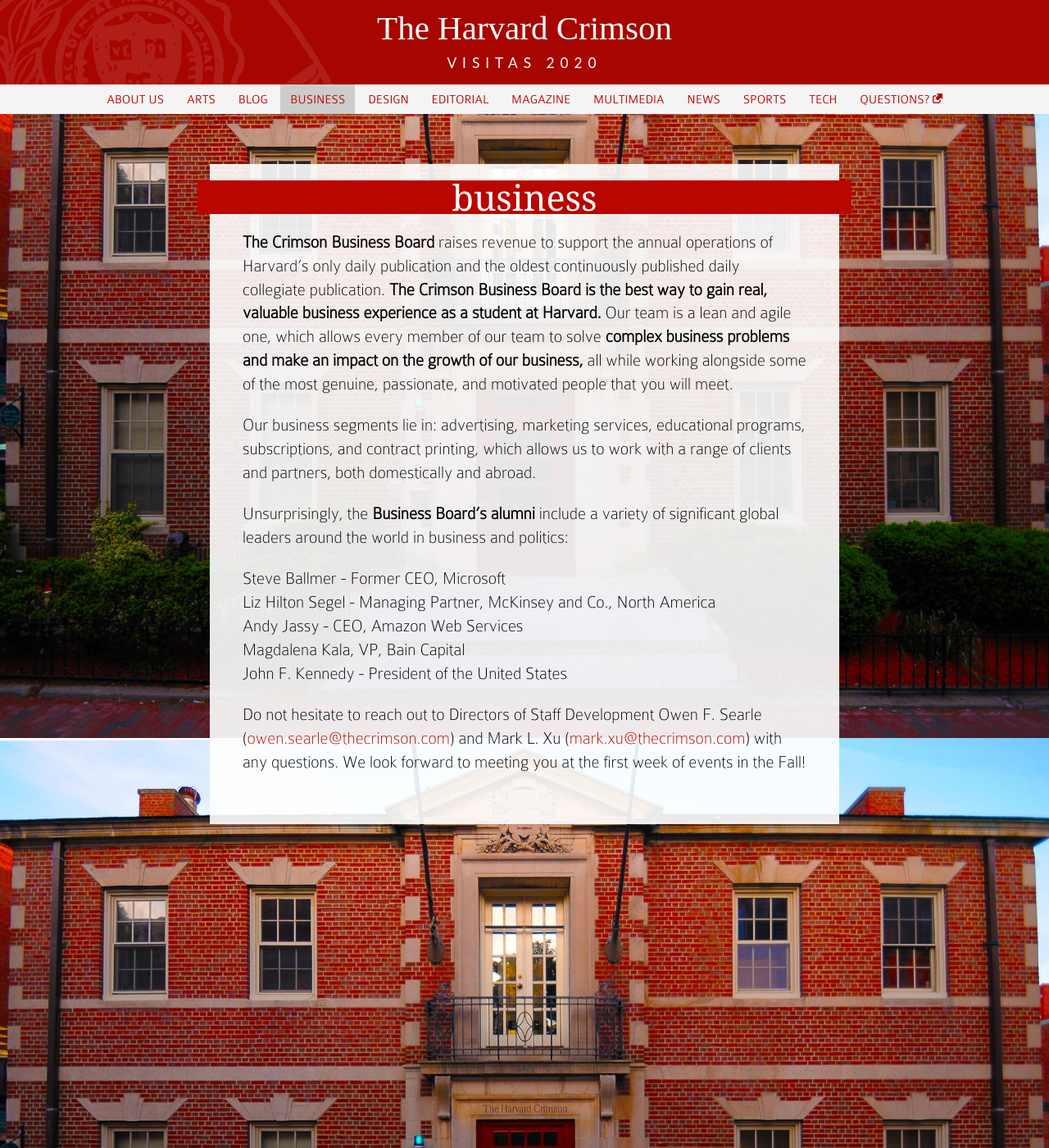
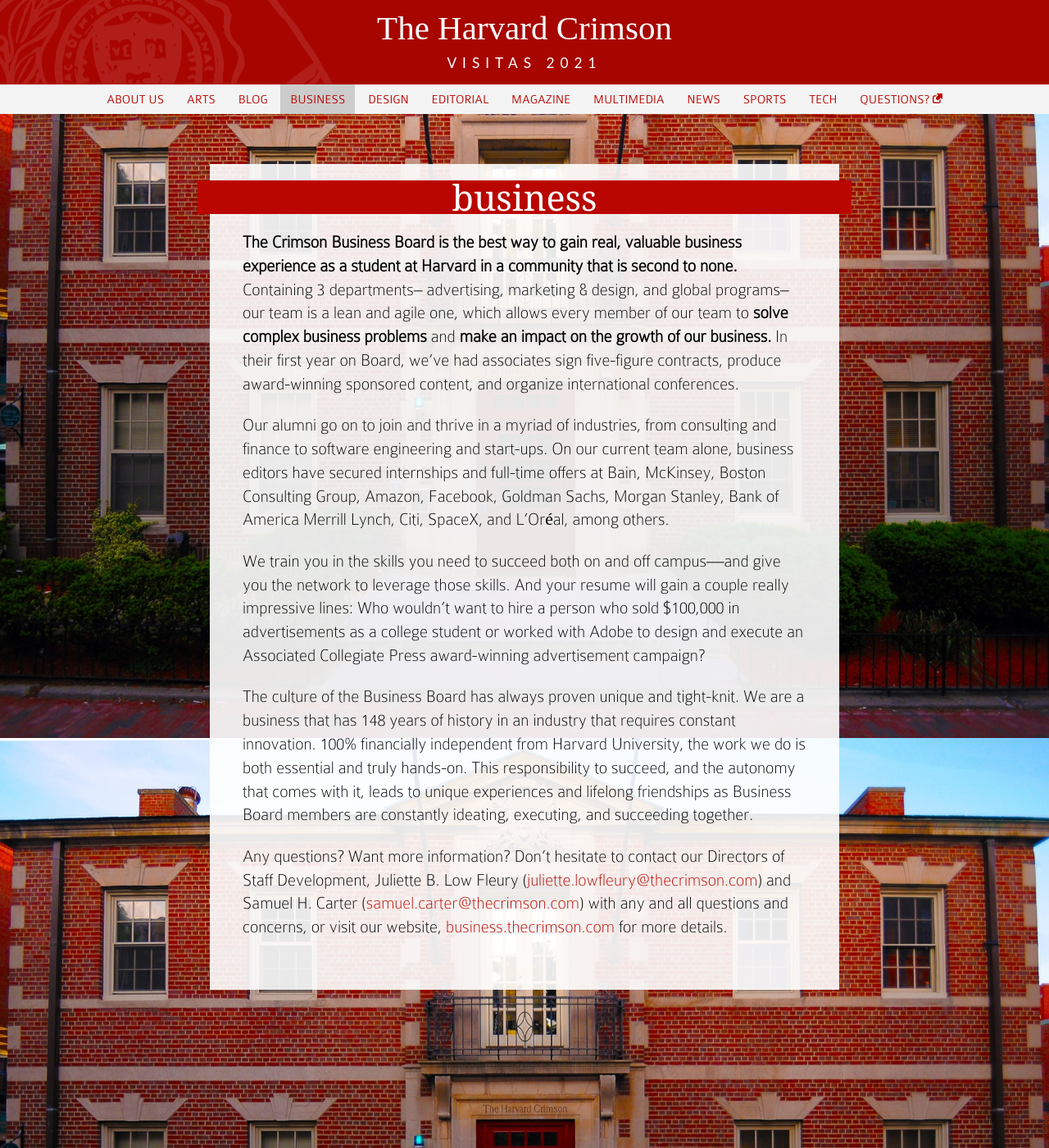
Before and after one commit to theharvardcrimson/visitas-site, a Jekyll site: the page built from business.html, in a window 1280 px wide and 1400 px high. Shown: the whole window at 82% size. Built offline with Jekyll 4.4.1, drawn with Linux system fonts in a browser that asks for light colours.

Commit message:
3 boards and index page.

```diff
--- a/_config.yml
+++ b/_config.yml
@@ -25,8 +25,8 @@
     url: /tech/
 
 season: Spring
-year: 2020
-subtitle: Visitas 2020
+year: 2021
+subtitle: Visitas 2021
 
 num_years_crimson_existed: 146
 
@@ -34,36 +34,36 @@
 yearly_page_views_millions: 14.6
 yearly_page_time_spent_years: 58
 
-google_doc_signup: https://docs.google.com/forms/d/e/1FAIpQLSem249QwghGi1LttXL98PicHMp8io8NV5Nugij8eAK3Dr23PA/viewform
+google_doc_signup: https://docs.google.com/forms/d/e/1FAIpQLSeOis9koseUJtsMRrABikrl_-rJB3UTXffO2-YqzfcqusURHQ/viewform?usp=sf_link
 facebook_rsvp_link: https://www.facebook.com/events/515215159346903/
 
-president: Aidan F. Ryan
-managing_editor: Angela N. Fu
-business_manager: Charlie B. Zhu
+president: Amanda Y. Su
+managing_editor: James S. Bikales
+business_manager: Melissa Du
 
 arts:
   dir1:
-    name: Kalos K. Chu
-    email: kalos.chu@thecrimson.com
+    name: Sofia Andrade
+    email: sofia.andrade@thecrimson.com
   dir2:
-    name: Joy C. Ashford
-    email: joy.ashford@thecrimson.com
+    name: Joseph P. Kelly
+    email: joseph.kelly@thecrimson.com
 
 blog:
   dir1:
-    name: Peyton A. Jones
-    email: peyton.jones@thecrimson.com
+    name: Janani Sekar
+    email: janani.sekar@thecrimson.com
   dir2:
-    name: Rachel L. Reynolds
-    email: rachel.reynolds@thecrimson.com
+    name: Ellen S. Deng
+    email: ellen.deng@thecrimson.com
 
 business:
   dir1:
-    name: Owen F. Searle
-    email: owen.searle@thecrimson.com
+    name: Juliette B. Low Fleury
+    email: juliette.lowfleury@thecrimson.com
   dir2:
-    name: Mark L. Xu
-    email: mark.xu@thecrimson.com
+    name: Samuel H. Carter
+    email: samuel.carter@thecrimson.com
 
 design:
   web:
--- a/business.html
+++ b/business.html
@@ -8,23 +8,19 @@
   <div>
     <div class="text">
       <p>
-        <b>The Crimson Business Board</b> raises revenue to support the annual operations of Harvard&rsquo;s only daily publication and the oldest continuously published daily collegiate publication. <b>The Crimson Business Board is the best way to gain real, valuable business experience as a student at Harvard.</b> Our team is a lean and agile one, which allows every member of our team to solve <b>complex business problems and make an impact on the growth of our business,</b> all while working alongside some of the most genuine, passionate, and motivated people that you will meet.
+        <b>The Crimson Business Board is the best way to gain real, valuable business experience as a student at Harvard in a community that is second to none.</b>  Containing 3 departments– advertising, marketing & design, and global programs– our team is a lean and agile one, which allows every member of our team to <b>solve complex business problems</b> and <b>make an impact on the growth of our business.</b> In their first year on Board, we’ve had associates sign five-figure contracts, produce award-winning sponsored content, and organize international conferences.
       </p>
       <p>
-        Our business segments lie in: advertising, marketing services, educational programs, subscriptions, and contract printing, which allows us to work with a range of clients and partners, both domestically and abroad.
+        Our alumni go on to join and thrive in a myriad of industries, from consulting and finance to software engineering and start-ups. On our current team alone, business editors have secured internships and full-time offers at Bain, McKinsey, Boston Consulting Group, Amazon, Facebook, Goldman Sachs, Morgan Stanley, Bank of America Merrill Lynch, Citi, SpaceX, and L’Oréal, among others.
       </p>
       <p>
-        Unsurprisingly, the <b>Business Board&rsquo;s alumni</b> include a variety of significant global leaders around the world in business and politics:
+        We train you in the skills you need to succeed both on and off campus—and give you the network to leverage those skills. And your resume will gain a couple really impressive lines: Who wouldn’t want to hire a person who sold $100,000 in advertisements as a college student or worked with Adobe to design and execute an Associated Collegiate Press award-winning advertisement campaign?
       </p>
       <p>
-        Steve Ballmer - Former CEO, Microsoft<br>
-        Liz Hilton Segel - Managing Partner, McKinsey and Co., North America<br>
-        Andy Jassy - CEO, Amazon Web Services<br>
-        Magdalena Kala, VP, Bain Capital<br>
-        John F. Kennedy - President of the United States<br>
+        The culture of the Business Board has always proven unique and tight-knit. We are a business that has 148 years of history in an industry that requires constant innovation. 100% financially independent from Harvard University, the work we do is both essential and truly hands-on. This responsibility to succeed, and the autonomy that comes with it, leads to unique experiences and lifelong friendships as Business Board members are constantly ideating, executing, and succeeding together.
       </p>
       <p>
-        Do not hesitate to reach out to Directors of Staff Development {% include comp_director.html director=site.business.dir1 %} and {% include comp_director.html director=site.business.dir2 %} with any questions. We look forward to meeting you at the first week of events in the Fall!
+        Any questions? Want more information? Don’t hesitate to contact our Directors of Staff Development, {% include comp_director.html director=site.business.dir1 %} and {% include comp_director.html director=site.business.dir2 %} with any and all questions and concerns, or visit our website, <a href="https://www.business.thecrimson.com/">business.thecrimson.com</a> for more details.
       </p>
     </div>
   </div>
```
Also changed, not shown: arts.html (+13 -8 lines), blog.html (+5 -6 lines), index.html (+27 -19 lines).
